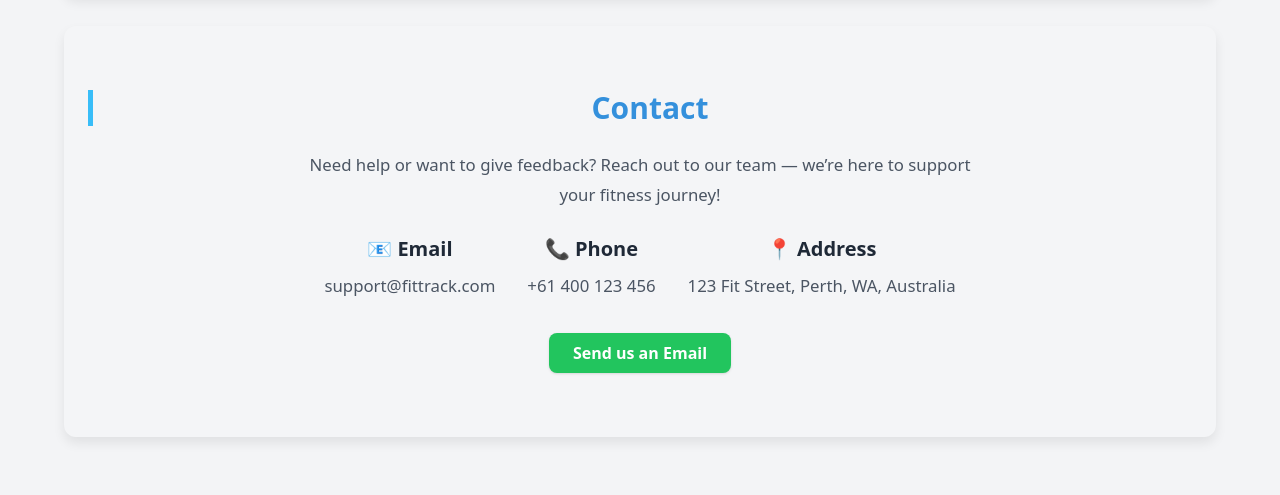
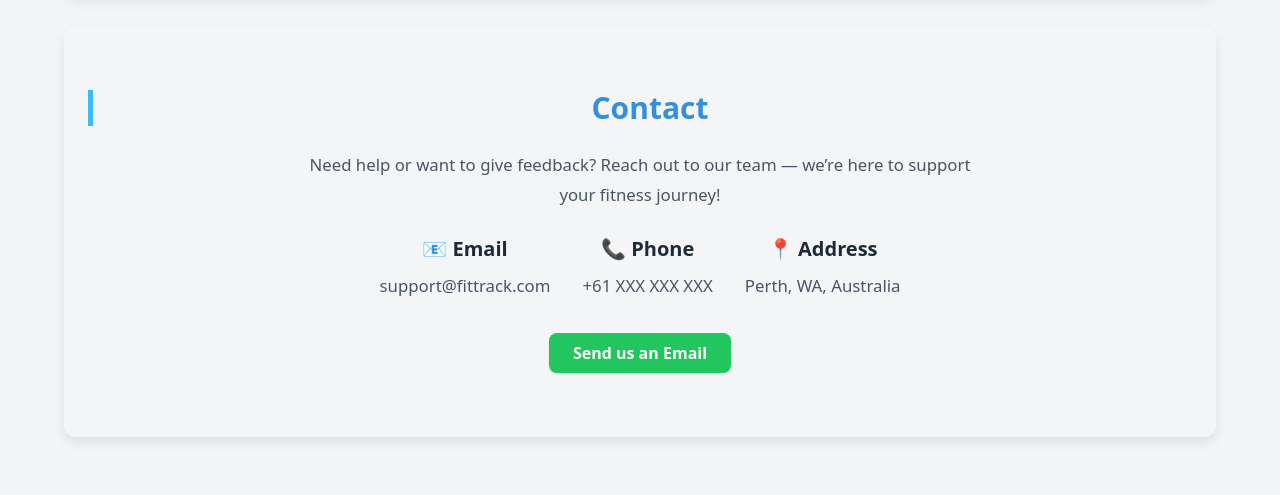
Before and after one commit to KunyangS/fittrack-webapp, a Flask app: page / in a window 1280 px wide. Shown: the part 4012-4507 px from the top of the page. Run offline with Flask 3, Linux system fonts and the light colour scheme; some libraries are stand-ins or nearby versions.

Commit message:
editing contacts

```diff
--- a/templates/index.html
+++ b/templates/index.html
@@ -159,12 +159,12 @@
 
     <div class="text-center">
       <h3 class="text-xl font-semibold text-gray-800 dark:text-white mb-2">📞 Phone</h3>
-      <p class="text-gray-600 dark:text-gray-300">+61 400 123 456</p>
+      <p class="text-gray-600 dark:text-gray-300">+61 XXX XXX XXX</p>
     </div>
 
     <div class="text-center">
       <h3 class="text-xl font-semibold text-gray-800 dark:text-white mb-2">📍 Address</h3>
-      <p class="text-gray-600 dark:text-gray-300">123 Fit Street, Perth, WA, Australia</p>
+      <p class="text-gray-600 dark:text-gray-300">Perth, WA, Australia</p>
     </div>
   </div>
 
```
